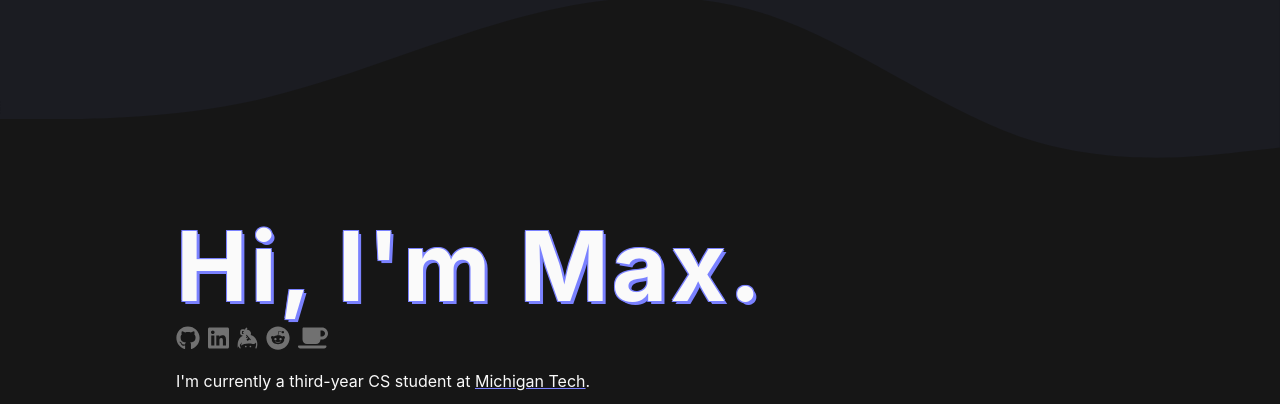
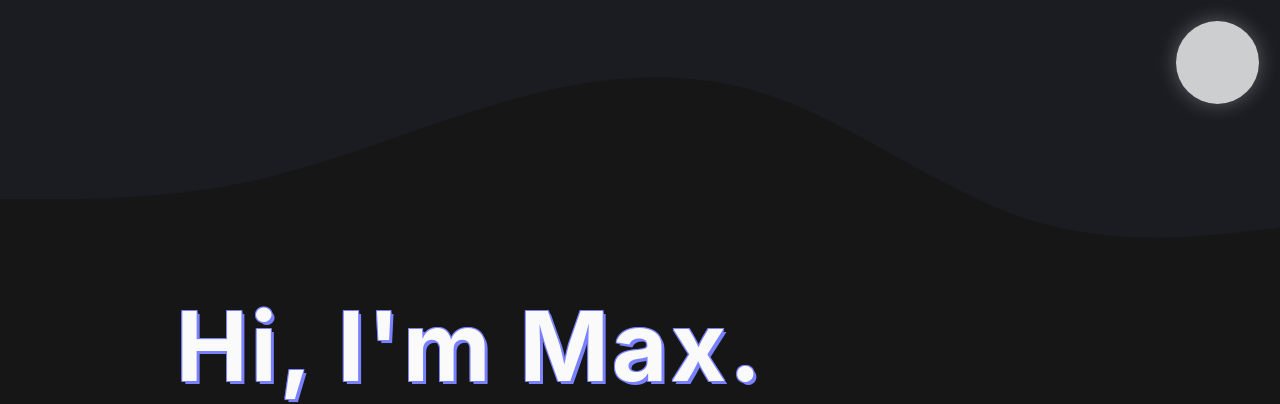
Before and after one commit to codetheweb/portfolio, a Next.js app: page / in a window 1280 px wide. Shown: the top 404 px of the page. Built offline with nearby package versions, Linux system fonts and the light colour scheme.

Commit message:
Add theme selector

```diff
--- /dev/null
+++ b/components/styles/wave.module.scss
@@ -0,0 +1,46 @@
+@use '../../styles/variables';
+
+.container {
+  position: relative;
+  overflow: hidden;
+
+  .themeSelector {
+    position: absolute;
+    top: calc(1vh + 1vw);
+    right: calc(1vh + 1vw);
+
+    .body {
+      width: calc((1vh + 1vw) * 4);
+      height: calc((1vh + 1vw) * 4);
+      border-radius: 100%;
+      cursor: pointer;
+      transition-duration: variables.$transition-duration * 4;
+      background-color: variables.$yellow;
+      box-shadow: 0px 0px 20px 0px rgba(variables.$yellow, 0.5);
+    }
+  }
+
+  svg {
+    max-height: 30rem;
+    width: 100%;
+  }
+
+  svg path {
+    fill: variables.$foreground;
+    fill: mix(variables.$foreground, variables.$primary-accent, 40%);
+    transition-duration: variables.$transition-duration * 4;
+    fill-opacity: 1;
+  }
+
+  &.isDark {
+    .body {
+      background-color: rgba(variables.$foreground, 0.8);
+      box-shadow: 0px 0px 20px 0px rgba(variables.$foreground, 0.3);
+    }
+
+    svg path {
+      fill: #7A81FF;
+      fill-opacity: 0.05;
+    }
+  }
+}
--- a/components/wave.tsx
+++ b/components/wave.tsx
@@ -1,9 +1,18 @@
-import React from 'react';
+import React, {useState} from 'react';
+import styles from './styles/wave.module.scss';
 
 export default function Wave() {
+	const [isDark, setIsDark] = useState(true);
+
 	return (
-		<div style={{marginTop: '-5rem'}}>
-			<svg xmlns="http://www.w3.org/2000/svg" viewBox="0 0 1440 320"><path fill="#7A81FF" fillOpacity="0.05" d="M0,224L48,224C96,224,192,224,288,202.7C384,181,480,139,576,112C672,85,768,75,864,106.7C960,139,1056,213,1152,245.3C1248,277,1344,267,1392,261.3L1440,256L1440,0L1392,0C1344,0,1248,0,1152,0C1056,0,960,0,864,0C768,0,672,0,576,0C480,0,384,0,288,0C192,0,96,0,48,0L0,0Z"/></svg>
+		<div className={`${styles.container} ${isDark ? styles.isDark : ''}`}>
+			<svg xmlns="http://www.w3.org/2000/svg" viewBox="0 0 1440 320" preserveAspectRatio="none">
+				<path d="M0,224L48,224C96,224,192,224,288,202.7C384,181,480,139,576,112C672,85,768,75,864,106.7C960,139,1056,213,1152,245.3C1248,277,1344,267,1392,261.3L1440,256L1440,0L1392,0C1344,0,1248,0,1152,0C1056,0,960,0,864,0C768,0,672,0,576,0C480,0,384,0,288,0C192,0,96,0,48,0L0,0Z"/>
+			</svg>
+
+			<div className={styles.themeSelector}>
+				<div className={styles.body} onClick={() => setIsDark(d => !d)}/>
+			</div>
 		</div>
 	);
 }
--- a/styles/variables.scss
+++ b/styles/variables.scss
@@ -2,6 +2,7 @@ $background: #161616;
 $foreground: #FAFAFA;
 $primary-accent: #7A81FF;
 $neutral-accent: lighten($background, 1%);
+$yellow: #f7f640;
 
 $radius: 10px;
 
```
